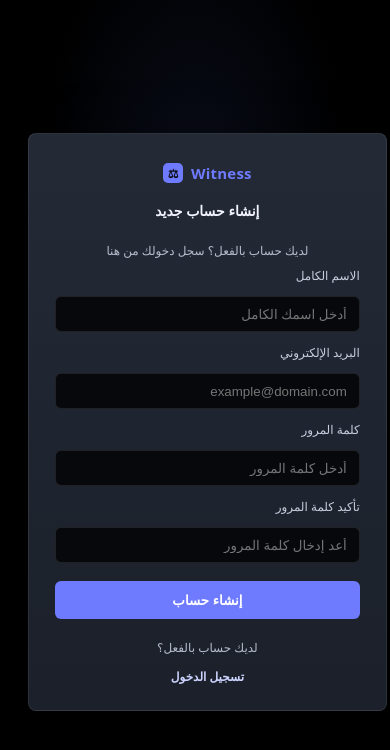
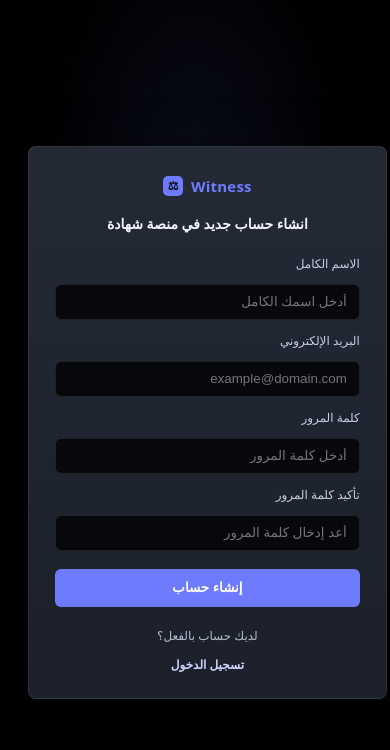
Before and after one commit to Abdelrhman-Fraihat/Witness-Frontend, a React (Vite) app in the folder Witness/: page /register in a window 390 px wide. Shown: the top 750 px of the page. Built offline with nearby package versions, Linux system fonts and the light colour scheme.

Commit message:
feat(auth): add responsive layout for login/register pages

```diff
--- a/Witness/src/Pages/Register.jsx
+++ b/Witness/src/Pages/Register.jsx
@@ -27,8 +27,7 @@
           <span>⚖</span>
         </div>
 
-        <h2>إنشاء حساب جديد</h2>
-        <p className="subtitle">لديك حساب بالفعل؟ سجل دخولك من هنا</p>
+        <h2>انشاء حساب جديد في منصة شهادة</h2>
 
         <form onSubmit={handleSubmit}>
           <p>الاسم الكامل</p>
```
Also changed, not shown: Witness/src/Style/pages/Login.css (line endings or trailing spaces).
